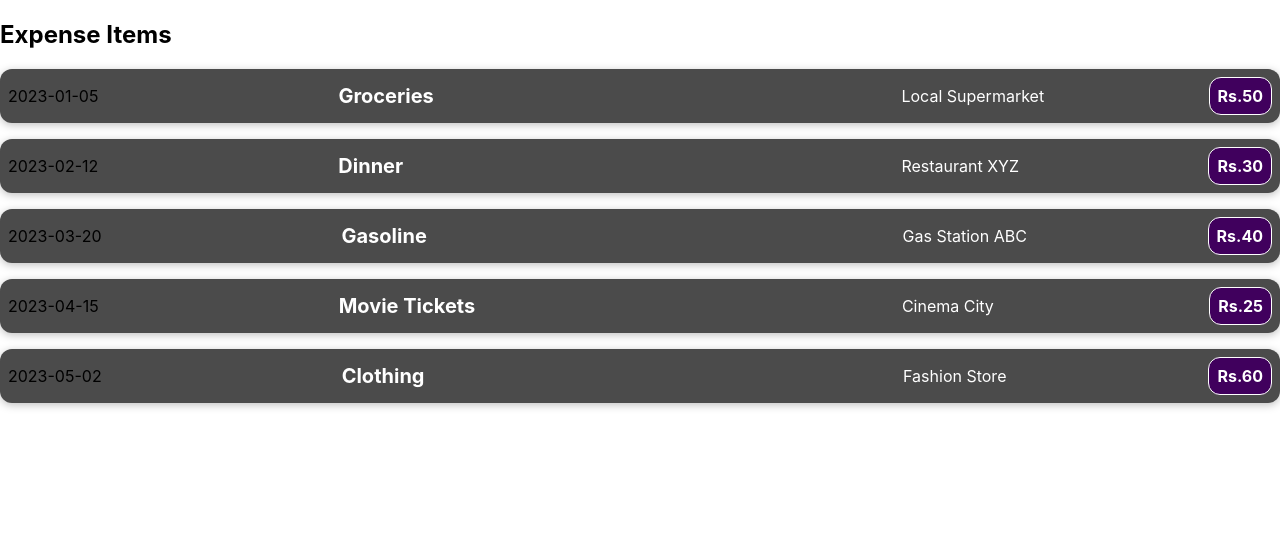
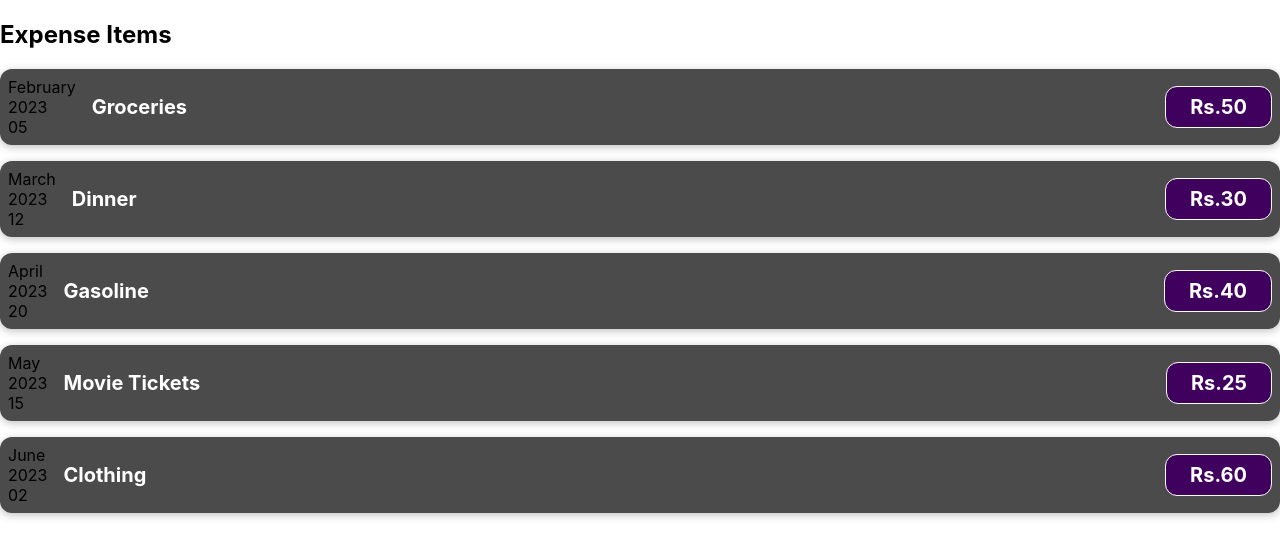
Before and after one commit to ansam007/Expense-Tracker-React, a React (Create React App) app: page / in a window 1280 px wide. Shown: the top 558 px of the page. Built offline with nearby package versions, Linux system fonts and the light colour scheme.

Commit message:
CORRECT-ED

```diff
--- a/src/App.js
+++ b/src/App.js
@@ -2,36 +2,37 @@
 import Expenses from './components/expense';
 
 function App() {
+
   const expenses = [
     {
       item: 'Groceries',
       cost: 50.00,
       place: 'Local Supermarket',
-      date: '2023-01-05'
+      date: new Date(2023,1,5),
     },
     {
       item: 'Dinner',
       cost: 30.00,
       place: 'Restaurant XYZ',
-      date: '2023-02-12'
+      date: new Date(2023,2,12),
     },
     {
       item: 'Gasoline',
       cost: 40.00,
       place: 'Gas Station ABC',
-      date: '2023-03-20'
+      date: new Date(2023,3,20),
     },
     {
       item: 'Movie Tickets',
       cost: 25.00,
       place: 'Cinema City',
-      date: '2023-04-15'
+      date: new Date(2023,4,15),
     },
     {
       item: 'Clothing',
       cost: 60.00,
       place: 'Fashion Store',
-      date: '2023-05-02'
+      date: new Date(2023,5,2),
     }
   ];
 
--- a/src/components/Expense.css
+++ b/src/components/Expense.css
@@ -19,22 +19,12 @@
   flex: 1;
 }
 
-.expense-item__description h2 {
+.expense-item h2 {
   color: #3a3a3a;
   font-size: 1rem;
   flex: 1;
   margin: 0 1rem;
   color: white;
-  margin-left: 15rem;
-}
-
-.expense-item__description div {
-  color: #3a3a3a;
-  font-size: 1rem;
-  flex: 1;
-  margin: 0 1rem;
-  color: white;
-  margin-left: 15rem;
 }
 
 .expense-item__price {
@@ -43,11 +33,11 @@
   color: white;
   background-color: #40005d;
   border: 1px solid white;
-  padding : 0.5rem;
+  padding: 0.5rem;
   border-radius: 12px;
 }
 
-@media (min-width: 520px) {
+@media (min-width: 580px) {
   .expense-item__description {
     flex-direction: row;
     align-items: center;
@@ -59,4 +49,8 @@
     font-size: 1.25rem;
   }
 
+  .expense-item__price {
+    font-size: 1.25rem;
+    padding: 0.5rem 1.5rem;
+  }
 }
--- a/src/components/expense.js
+++ b/src/components/expense.js
@@ -1,12 +1,18 @@
 import "./Expense.css";
 
 function Expenses(props) {
+  const day = props.date.toLocaleString("en-US", { day: "2-digit" });
+  const month = props.date.toLocaleString("en-US", { month: "long" });
+  const year = props.date.getFullYear();
   return (
     <div className="expense-item">
-      <div>{props.date}</div>
+      <div>
+        <div>{month}</div>
+        <div>{year}</div>
+        <div>{day}</div>
+      </div>
       <div className="expense-item__description">
         <h2>{props.title}</h2>
-        <div>{props.place}</div>
       </div>
       <div className="expense-item__price">Rs.{props.amount}</div>
     </div>
```
